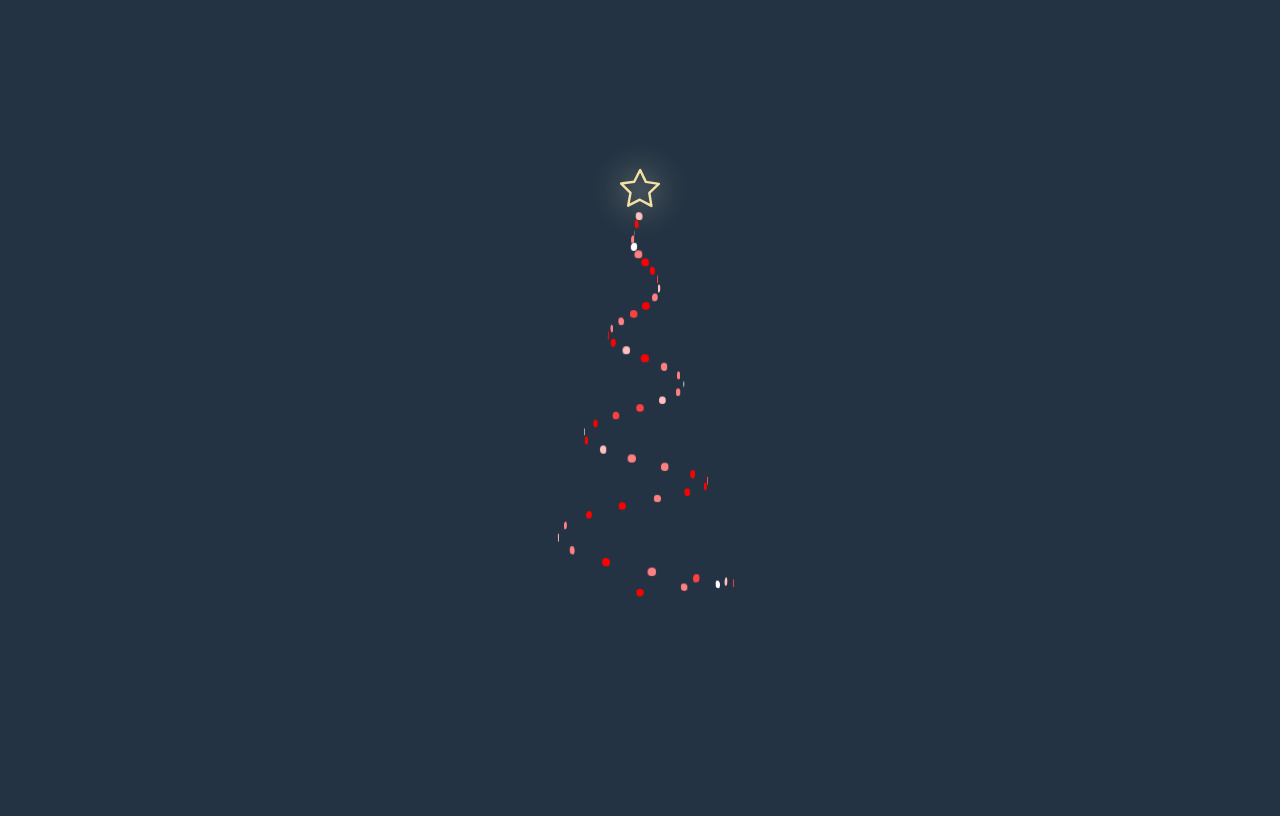
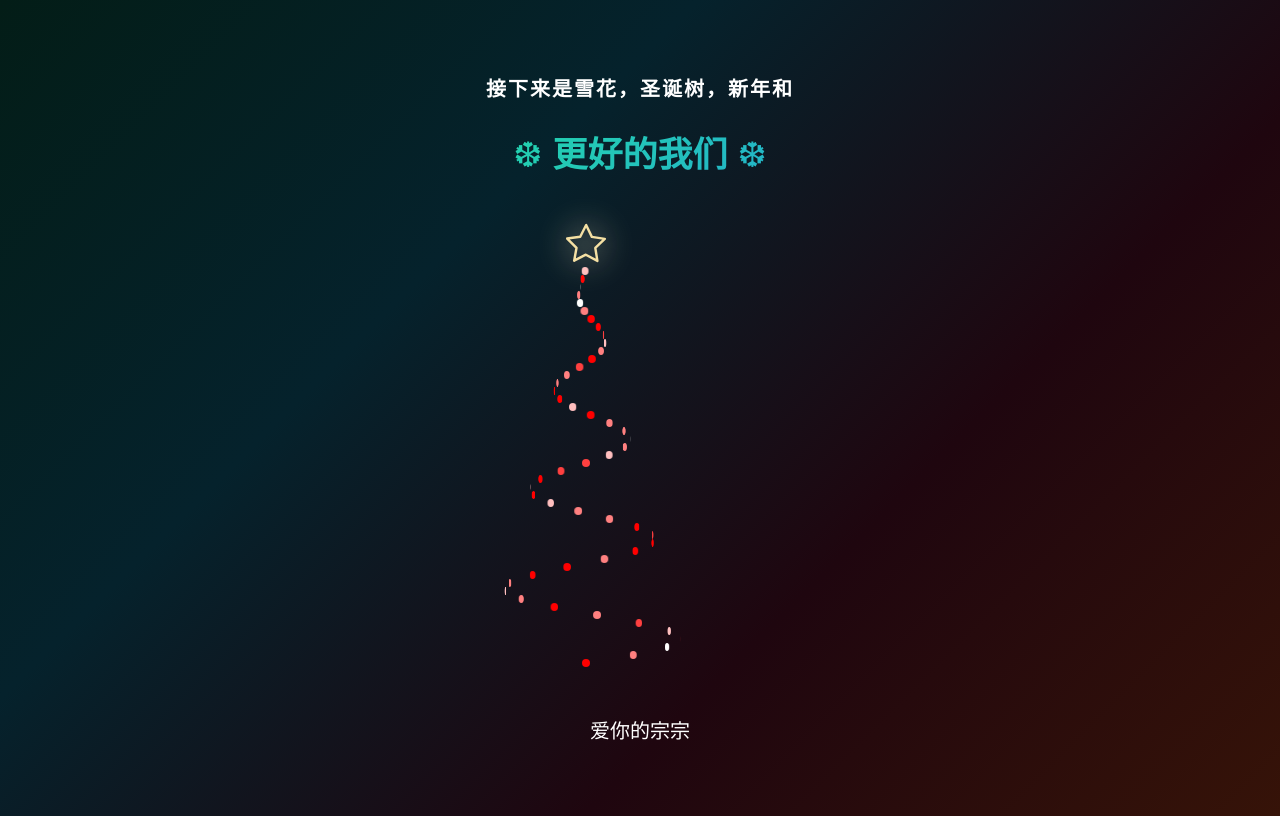
Before and after one commit to VicLiuzy/Christmas, a plain HTML site: page index.html in a window 1280 px wide. Drawn offline with Linux system fonts and the light colour scheme.

Commit message:
Update index.html

```diff
--- a/index.html
+++ b/index.html
@@ -1,18 +1,53 @@
 <html><head>
 	<meta charset="utf-8">
-		<title>灯灯圣诞快乐</title>
+	<title>❤灯灯圣诞快乐❤</title>
 	<style>
 		* {
 		  box-sizing: border-box;
 		}
+		h1, body {
+		  background: linear-gradient(-45deg, #EE7752, #E73C7E, #23A6D5, #23D5AB);
+		  background-size: 400% 400%;
+		  -webkit-animation: Gradient 15s ease infinite;
+		  -moz-animation: Gradient 15s ease infinite;
+		  animation: Gradient 15s ease infinite;
+		}
+		h1 {
+		  font-family: "Mountains of Christmas", cursive;
+		  font-size: 35px;
+		  line-height: 60px;
+		  -webkit-background-clip: text;
+		  -webkit-text-fill-color: transparent;
+		}
+		h1::before, h1::after {
+		  content: "❆";
+		  margin: 0 10px;
+		}
+		h2 {
+		  font-family: "Source Sans Pro", sans-serif;
+		  font-size: 20px;
+		  text-transform: uppercase;
+		  letter-spacing: 2px;
+		  color: rgb(255, 255, 255);
+		}
+		span {
+		  font-family: "Roboto", sans-serif;
+		  font-size: 20px;
+		  font-weight: 400;
+		  color: rgb(255, 255, 255);
+		}
 		body {
-			  background: #233343;
+		  background: linear-gradient(-45deg, #361308, #1f060f, #05222c, #031d17);
 		  min-height: 100vh;
 		  display: flex;
 		  align-items: center;
 		  justify-content: center;
 		  perspective: 1200px;
 		  transform-style: preserve-3d;
+		}
+		.main_container {
+			position: relative;
+			text-align:center;
 		}
 		.tree {
 		  position: relative;
@@ -118,6 +153,9 @@
 	</style>
 <script charset="utf-8" src="chrome-extension://jgphnjokjhjlcnnajmfjlacjnjkhleah/js/btype.js"></script><script type="text/javascript" charset="utf-8" src="chrome-extension://jgphnjokjhjlcnnajmfjlacjnjkhleah/js/chrome.js"></script></head>
 <body>
+	<div class="main_container">
+	<h2>接下来是雪花，圣诞树，新年和</h2>
+	<h1>更好的我们</h1><br><br><br>
 	<div class="tree">
 	  <div class="tree__light" style="--appear: 0; --y: 0; --rotate: 1440; --radius: 12.5; --speed: 9.235939340131775; --delay: -2.416794939166802;"></div>
 	  <div class="tree__light" style="--appear: 1; --y: 2; --rotate: 1411.2; --radius: 12.25; --speed: 7.165430171444827; --delay: -2.992603509592233;"></div>
@@ -172,7 +210,8 @@
 	  <svg class="tree__star" xmlns="http://www.w3.org/2000/svg" viewBox="0 0 113.32 108.44" style="--delay: 50">
 		<path d="M90.19 104.33L57.12 87.38 24.4 105l5.91-36.69L3.44 42.65l36.72-5.72 16.1-33.5L73.06 36.6l36.83 4.97-26.35 26.21z" fill="none" stroke-width="6.88" stroke-linecap="round" stroke-linejoin="round"></path>
 	  </svg>
+	</div><br><br>
+<p><span>爱你的宗宗</span></p>
 </div>
 
-
 </body></html>
```
Lines whose indentation alone changed are shown as unchanged.
